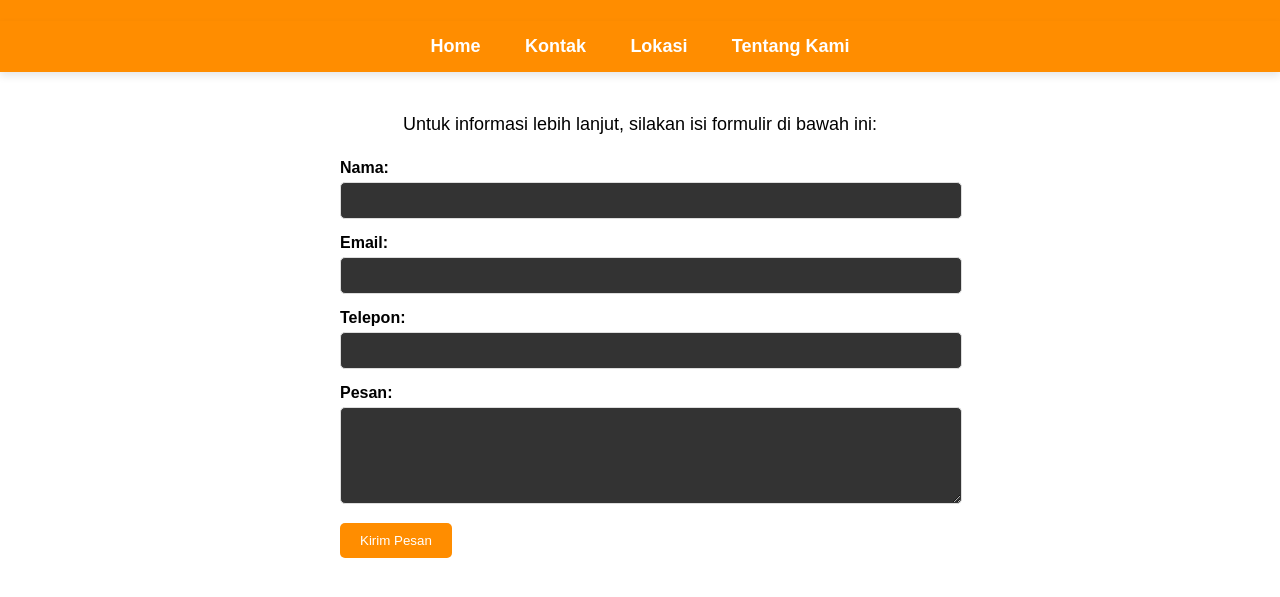
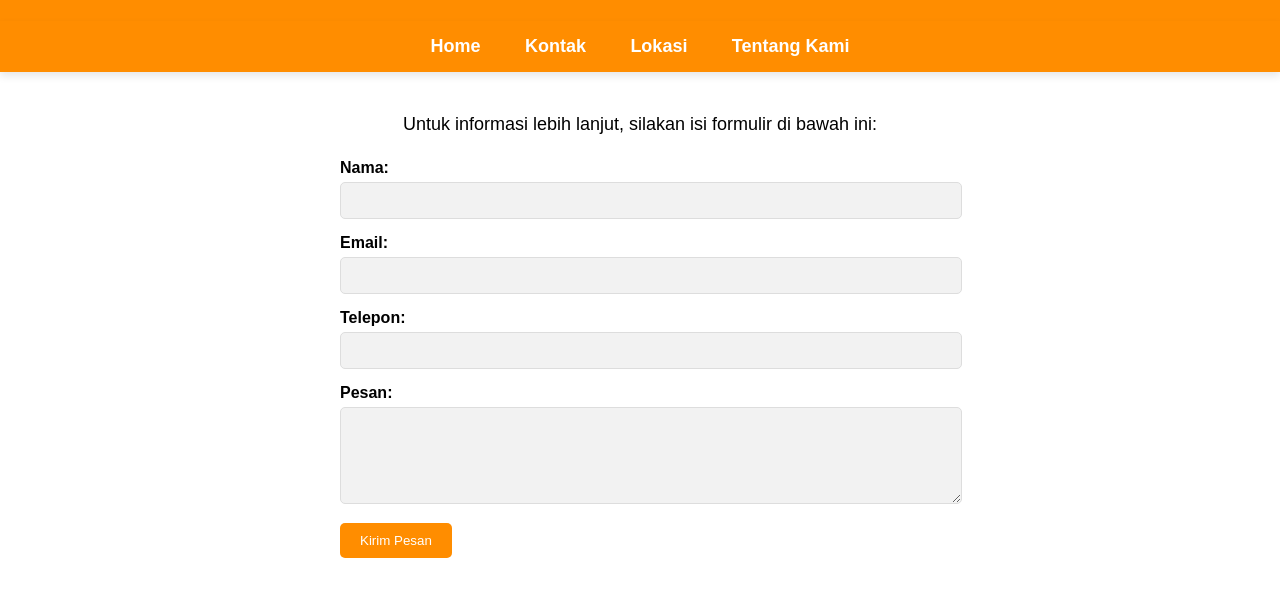
Before and after one commit to miftahuddinsiregar/kulinersumut, a plain HTML site: page kontak.html in a window 1280 px wide. Shown: the part 99-696 px from the top of the page. Drawn offline with Linux system fonts and the light colour scheme.

Commit message:
Update kontak.html

```diff
--- a/kontak.html
+++ b/kontak.html
@@ -61,8 +61,8 @@
             padding: 10px;
             border: 1px solid #ddd;
             border-radius: 5px;
-            background-color: #333; /* Warna latar input jadi lebih gelap */
-            color: #f9f9f9; /* Warna teks input lebih terang */
+            background-color: #f2f2f2;
+            color: #f9f9f9;
         }
         button {
             background-color: #ff8d00;
@@ -73,7 +73,7 @@
             cursor: pointer;
         }
         button:hover {
-            background-color: #e67e00; /* Menambahkan efek hover pada tombol */
+            background-color: #e67e00;
         }
     </style>
 </head>
```
